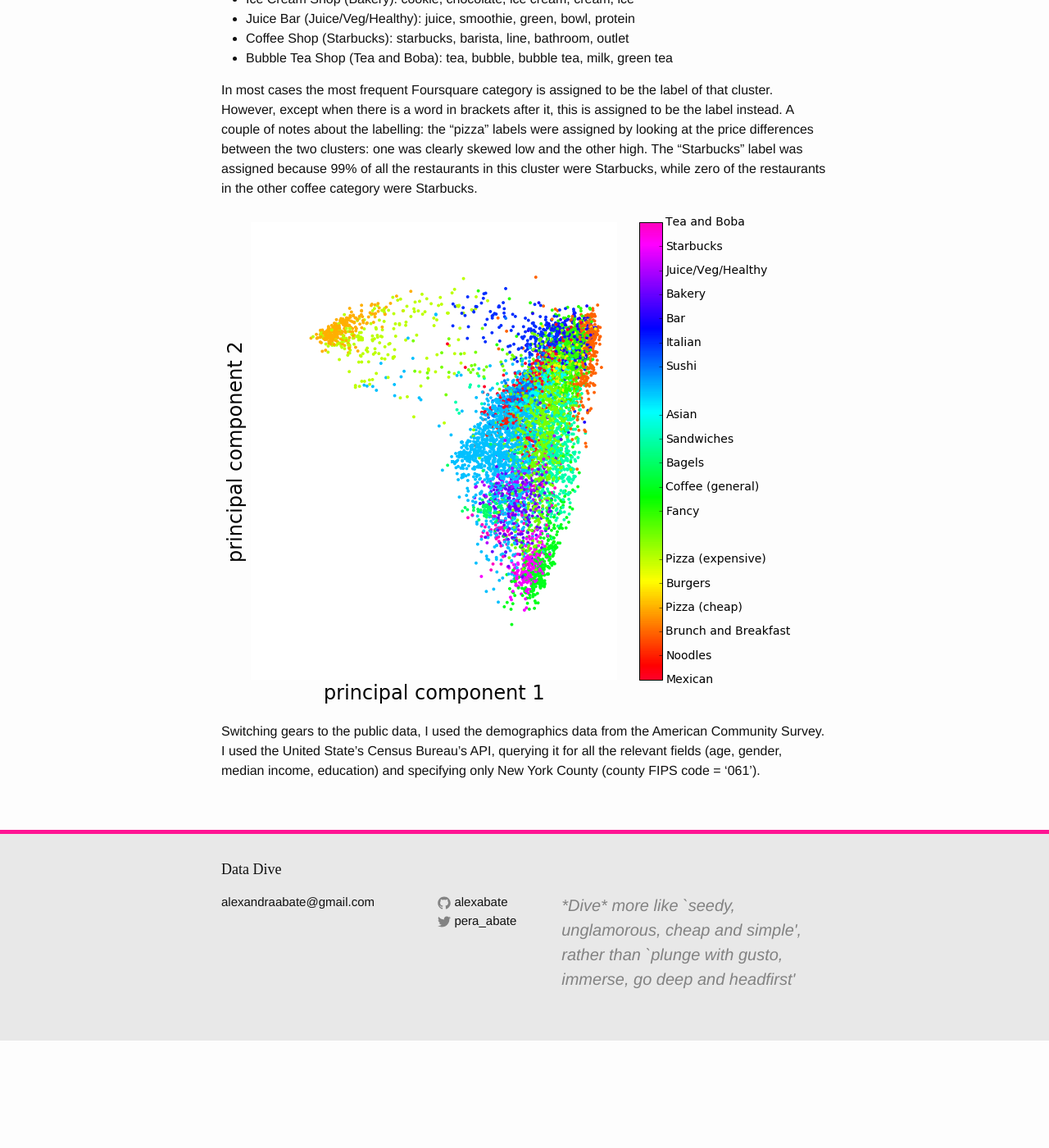
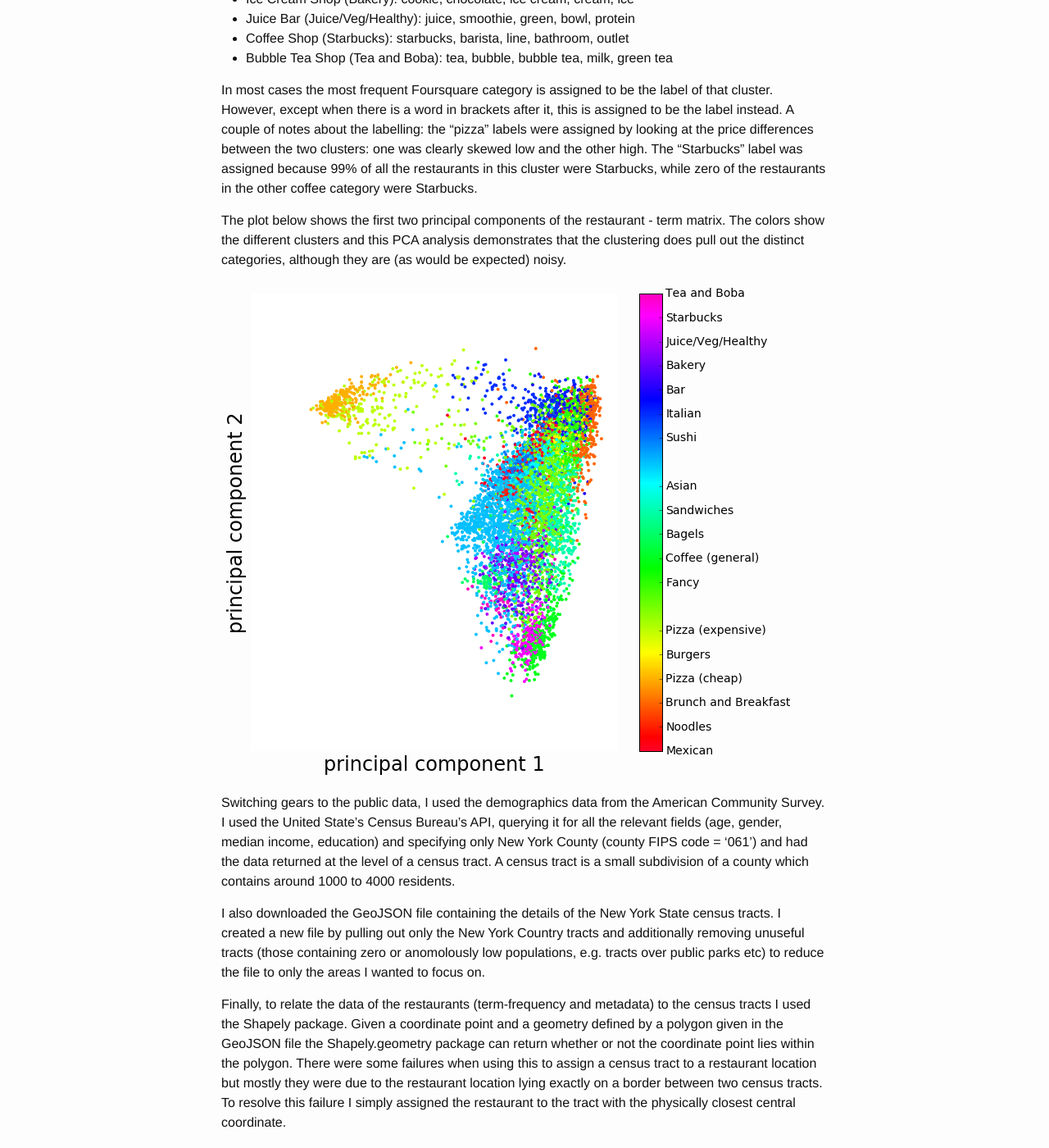
Before and after one commit to alexabate/alexabate.github.io, a Jekyll site: the page built from _posts/2016-10-03-market-insight.md, in a window 1280 px wide and 1400 px high, scrolled down 1898 px. Shown: the whole window at 82% size. Built offline with Jekyll 4.4.1, drawn with Linux system fonts in a browser that asks for light colours; some web fonts are replaced; before the commit the page ends 3167 px from its top, so only the background shows below that.

Commit message:
Update 2016-10-03-market-insight.md

```diff
--- a/_posts/2016-10-03-market-insight.md
+++ b/_posts/2016-10-03-market-insight.md
@@ -50,7 +50,13 @@ I validated the clusters (and the choice of k=20) by studying the frequencies of
 
 In most cases the most frequent Foursquare category is assigned to be the label of that cluster. However, except when there is a word in brackets after it, this is assigned to be the label instead. A couple of notes about the labelling: the "pizza" labels were assigned by looking at the price differences between the two clusters: one was clearly skewed low and the other high. The "Starbucks" label was assigned because 99% of all the restaurants in this cluster were Starbucks, while zero of the restaurants in the other coffee category were Starbucks.
 
+The plot below shows the first two principal components of the restaurant - term matrix. The colors show the different clusters and this PCA analysis demonstrates that the clustering does pull out the distinct categories, although they are (as would be expected) noisy.
+
 ![png]({{ BASE_PATH }}/images/pca.png)
 
 
-Switching gears to the public data, I used the demographics data from the American Community Survey. I used the United State's Census Bureau's [API](https://www.census.gov/developers/), querying it for all the relevant fields (age, gender, median income, education) and specifying only New York County (county FIPS code = '061').
+Switching gears to the public data, I used the demographics data from the American Community Survey. I used the United State's Census Bureau's [API](https://www.census.gov/developers/), querying it for all the relevant fields (age, gender, median income, education) and specifying only New York County (county FIPS code = '061') and had the data returned at the level of a census tract. A census tract is a small subdivision of a county which contains around 1000 to 4000 residents.
+
+I also downloaded the GeoJSON file containing the details of the New York State census tracts. I created a new file by pulling out only the New York Country tracts and additionally removing unuseful tracts (those containing zero or anomolously low populations, e.g. tracts over public parks etc) to reduce the file to only the areas I wanted to focus on.
+
+Finally, to relate the data of the restaurants (term-frequency and metadata) to the census tracts I used the Shapely package. Given a coordinate point and a geometry defined by a polygon given in the GeoJSON file the Shapely.geometry package can return whether or not the coordinate point lies within the polygon. There were some failures when using this to assign a census tract to a restaurant location but mostly they were due to the restaurant location lying exactly on a border between two census tracts. To resolve this failure I simply assigned the restaurant to the tract with the physically closest central coordinate.
```
